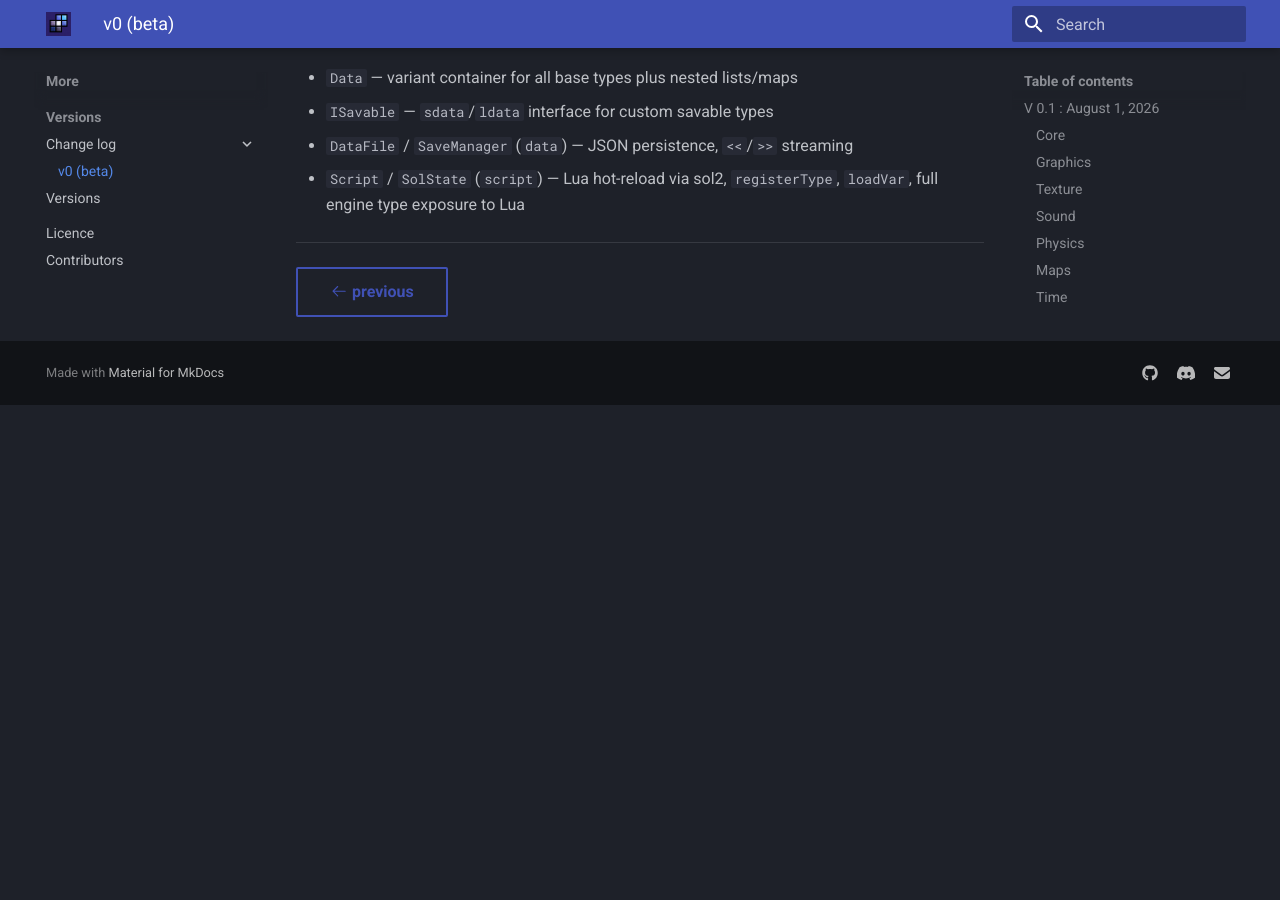
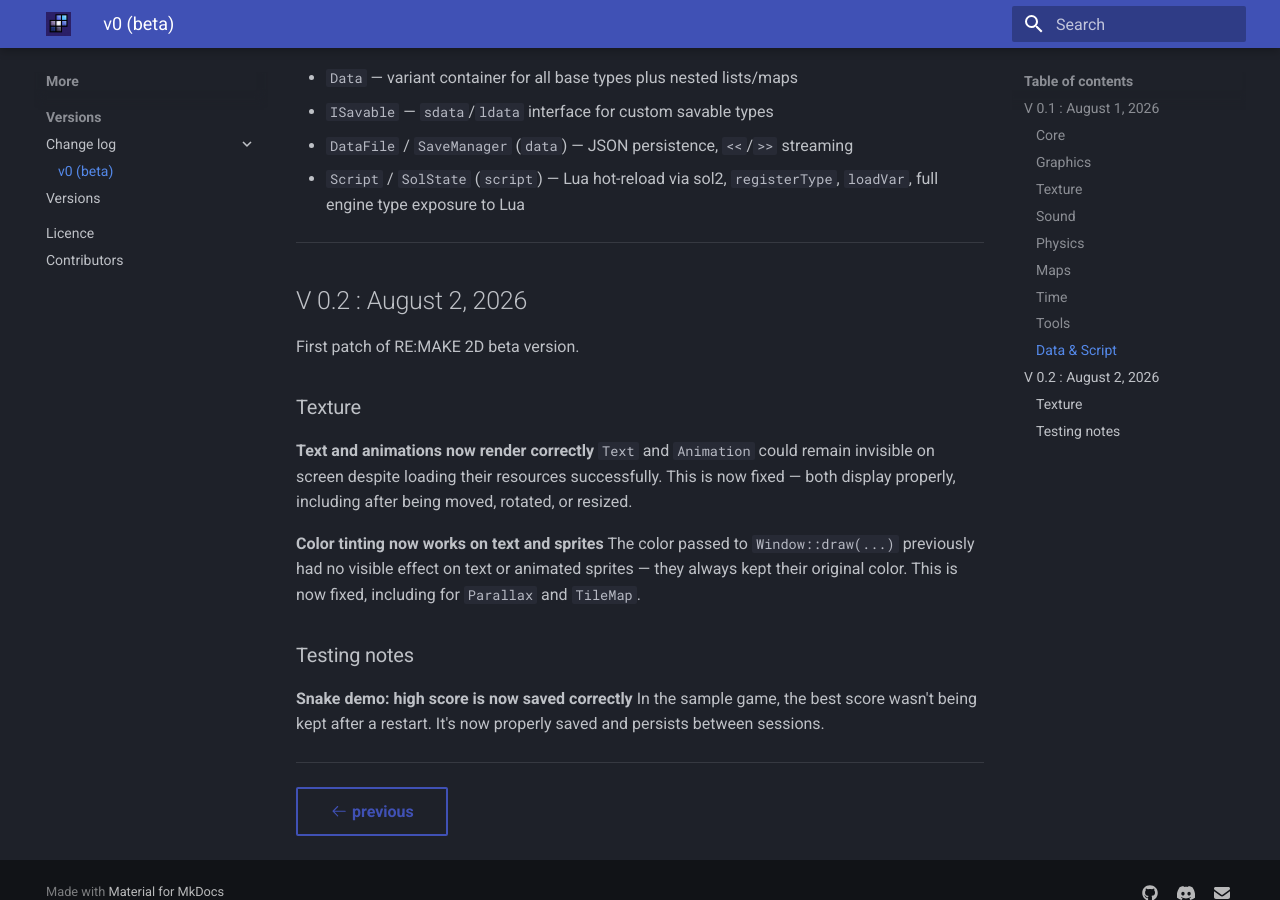
Before and after one commit to agemo-dev/remake2d, an MkDocs documentation site: the page built from docs/more/patch/v0.md, in a window 1280 px wide and 900 px high, scrolled down 2480 px. Built offline with MkDocs 1.6.1 and Material for MkDocs 9.7.7, drawn with Linux system fonts in a browser that asks for light colours; before the commit the page ends 2885 px from its top, so only the background shows below that.

```diff
--- a/CMakeLists.txt
+++ b/CMakeLists.txt
@@ -2,7 +2,7 @@ cmake_minimum_required(VERSION 3.32)
 
 project(
 	remake2d
-	VERSION 0.1.0
+	VERSION 0.2.0
 	DESCRIPTION "A cross-plateform 2D game engine"
 	LANGUAGES CXX C
 )
--- a/docs/more/patch/v0.md
+++ b/docs/more/patch/v0.md
@@ -71,4 +71,24 @@ First public release of **RE:MAKE 2D**. All core engine functionality is include
 
 ---
 
+## V 0.2 : August 2, 2026
+
+First patch of RE:MAKE 2D beta version.
+
+### Texture
+
+**Text and animations now render correctly**
+`Text` and `Animation` could remain invisible on screen despite loading their resources successfully. This is now fixed — both display properly, including after being moved, rotated, or resized.
+
+**Color tinting now works on text and sprites**
+The color passed to `Window::draw(...)` previously had no visible effect on text or animated sprites — they always kept their original color. This is now fixed, including for `Parallax` and `TileMap`.
+
+
+### Testing notes
+
+**Snake demo: high score is now saved correctly**
+In the sample game, the best score wasn't being kept after a restart. It's now properly saved and persists between sessions.
+
+---
+
 [:octicons-arrow-left-24: previous](../version.md){ .md-button }
```
Also changed, not shown: docs/index.md (+1 -1 lines), docs/more/version.md (+1 -0 lines), 7 other files.
